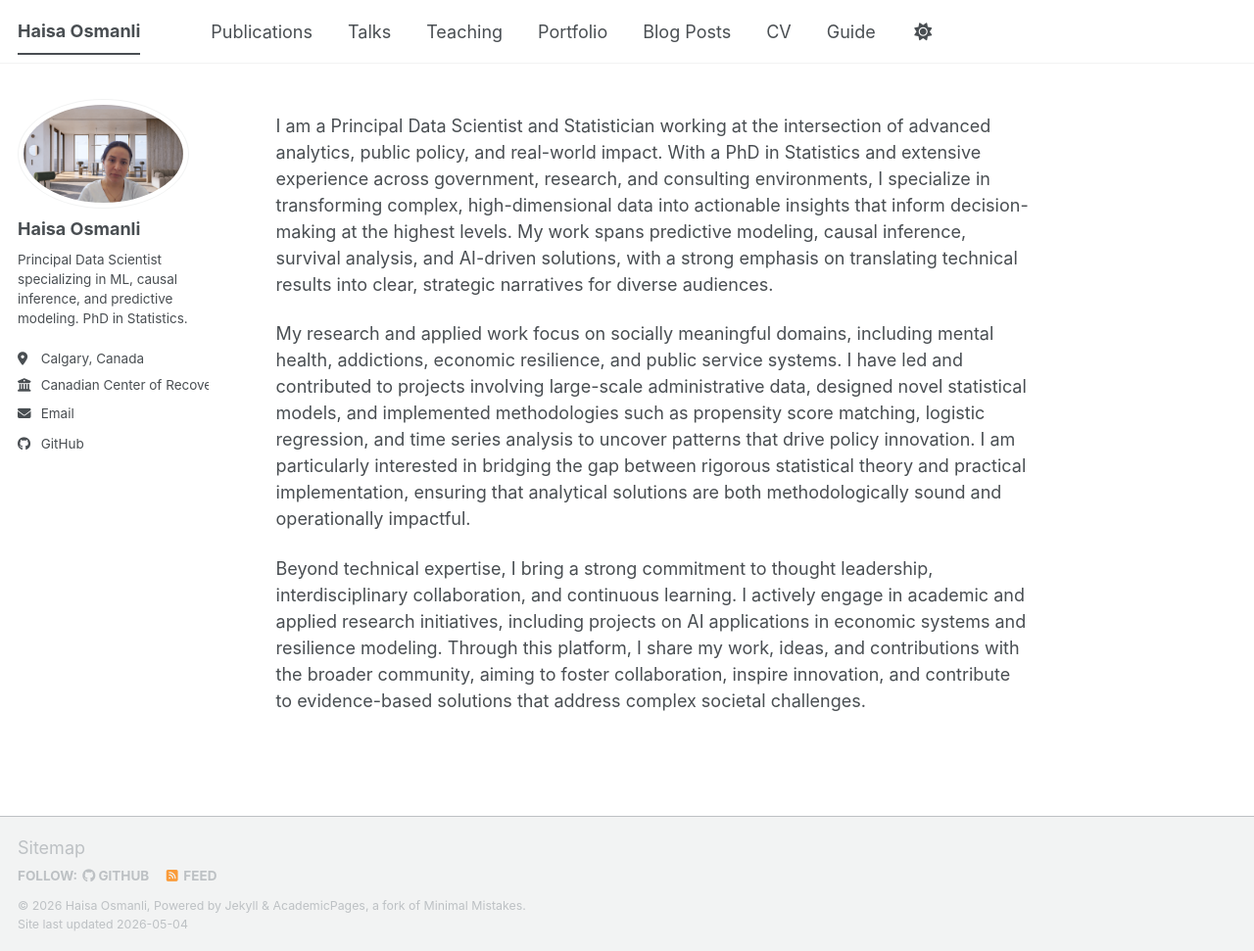
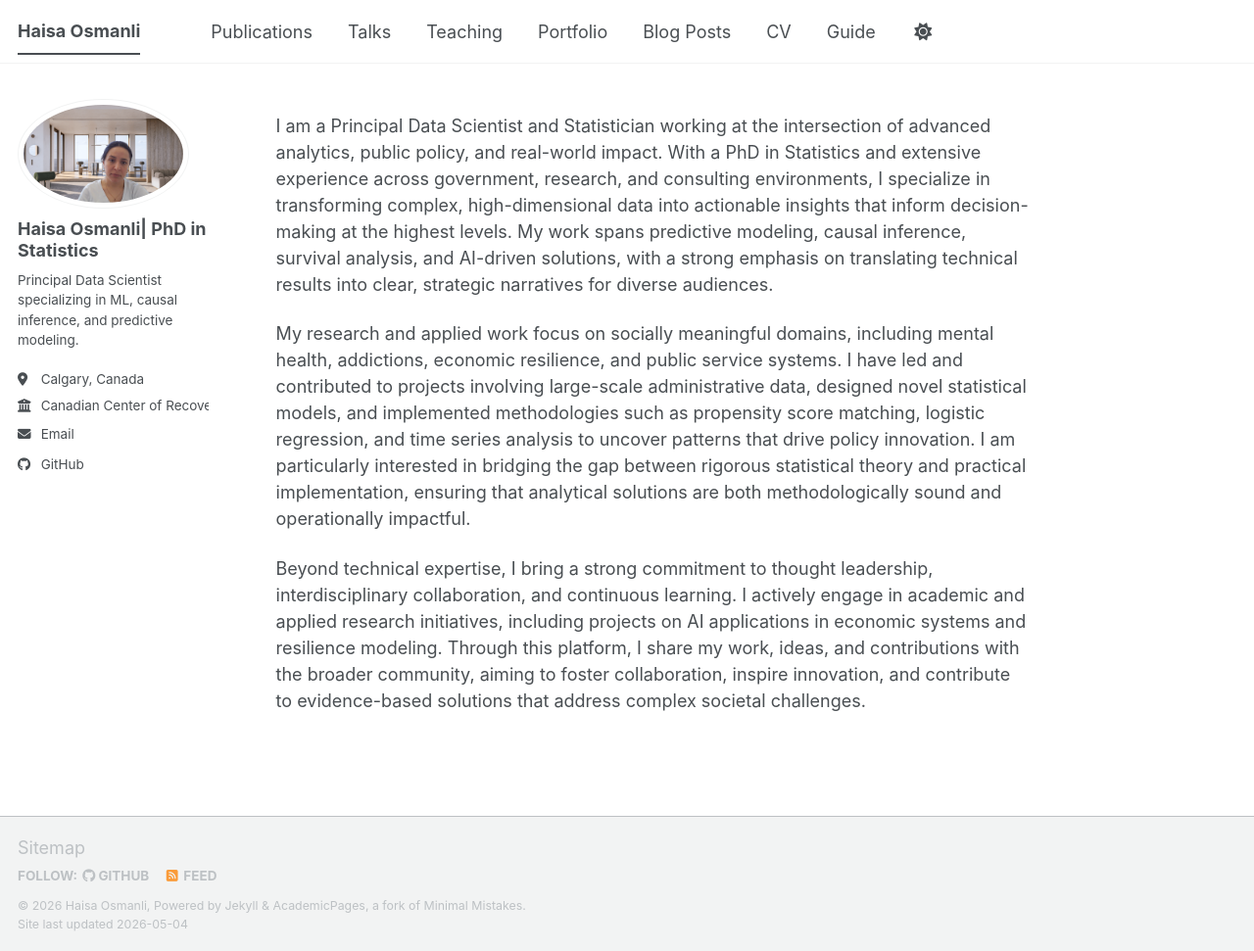
Before and after one commit to haisa-alpha/haisa-alpha.github.io, a Jekyll site: the page built from _pages/about.md, in a window 1280 px wide and 971 px high. Shown: the whole window at 98% size. Built offline with Jekyll 4.4.1, drawn with Linux system fonts in a browser that asks for light colours; a script bundle is joined from its source files by our own code; library files that are not in the unit come from our copies.

```diff
--- a/_config.yml
+++ b/_config.yml
@@ -24,9 +24,9 @@ repository               : "haisa-alpha/haisa-alpha.github.io"
 author:
   # Biographic information
   avatar           : profile.png
-  name             : "Haisa Osmanli"
+  name             : "Haisa Osmanli| PhD in Statistics"
   pronouns         : # example: "she/her"
-  bio              : "Principal Data Scientist specializing in ML, causal inference, and predictive modeling. PhD in Statistics."
+  bio              : "Principal Data Scientist specializing in ML, causal inference, and predictive modeling."
   location         : "Calgary, Canada"
   employer         : "Canadian Center of Recovery Excellence"
   uri              : # URL
```
